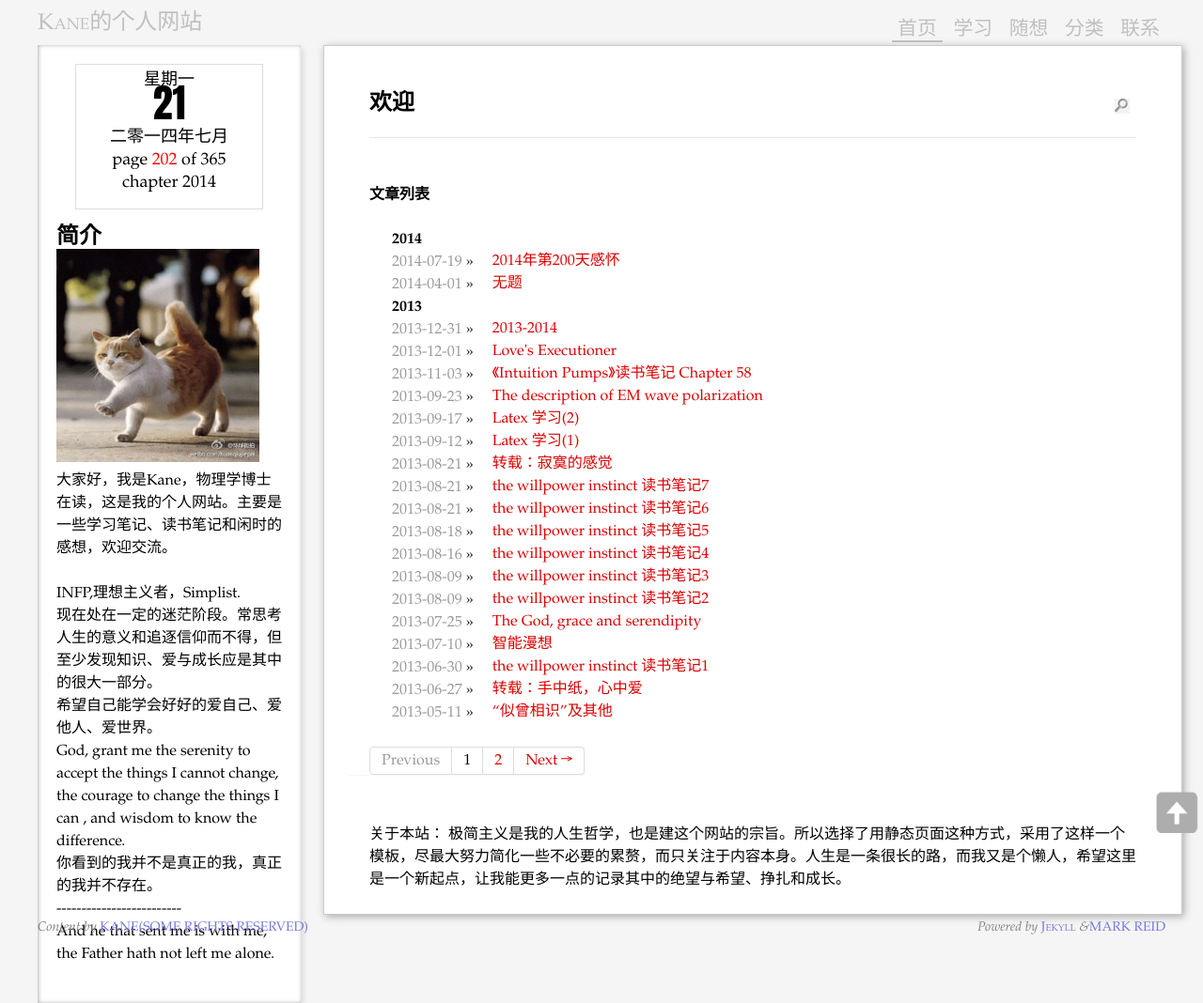
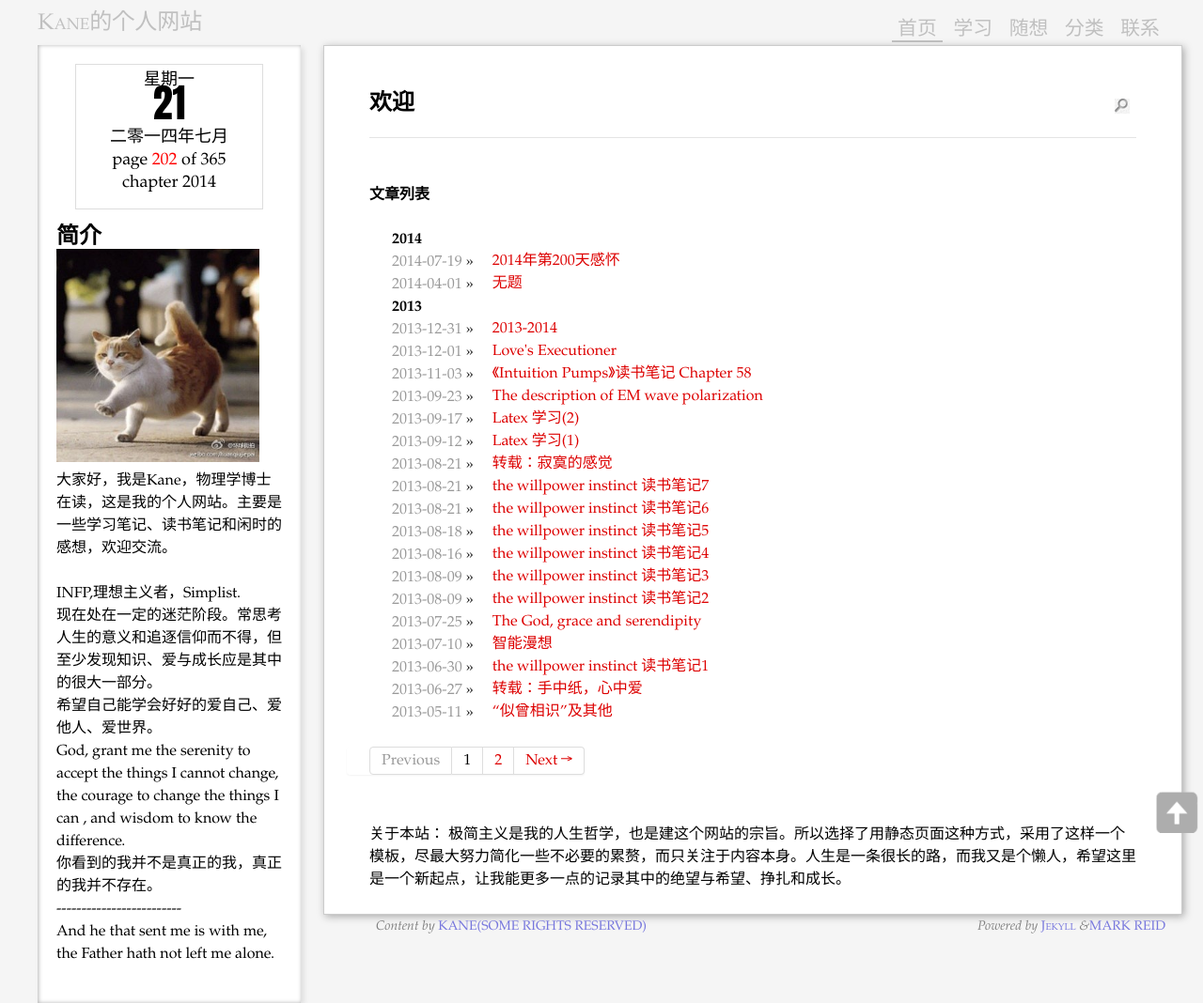
Before and after one commit to bczhu/old_blog_files, a Jekyll site: the page built from index.html, in a window 1280 px wide. Shown: the whole page at 94% size. Built offline with Jekyll 4.4.1, drawn with Linux system fonts in a browser that asks for light colours; Markdown is read by kramdown in place of the engine named in the settings; the list of posts is cut into pages by our own code; comment, search, counter and statistics services are not loaded.

Commit message:
little revise

```diff
--- a/files/css/screen.css
+++ b/files/css/screen.css
@@ -472,11 +472,12 @@ p.delicious-extended:before { content: ' — '; }
 /* @group Footer */
 #footer {
 	margin-top: 0;
-	padding-top: 1px;
 	color: grey;
 	font-size: 87.5%;
 	line-height: 1.3em;
 	clear: both;
+	width: 70%;
+	float: right;
 }
 #footer address {
 	position: relative;
@@ -494,6 +495,7 @@ p.delicious-extended:before { content: ' — '; }
 	left: 0;
 	text-align: left;
 	display: block;
+	padding-bottom: 0.5em;
 }
 #footer .engine {
 	position: absolute;
@@ -633,6 +635,7 @@ opacity:0.5;
 .aside {
 	padding: 20px 20px 40px 20px;
 	margin-top: 10px;
+	margin-bottom: 10px;
     float: left;
     width: 15em;
     position: absolute;
@@ -667,6 +670,7 @@ margin: 0px 20px 0px 20px;
 	clear: both;
 padding-top: 0.5em;
 }
+
 /*#search-form {
 width: 141px;
 height: 35px;
```
